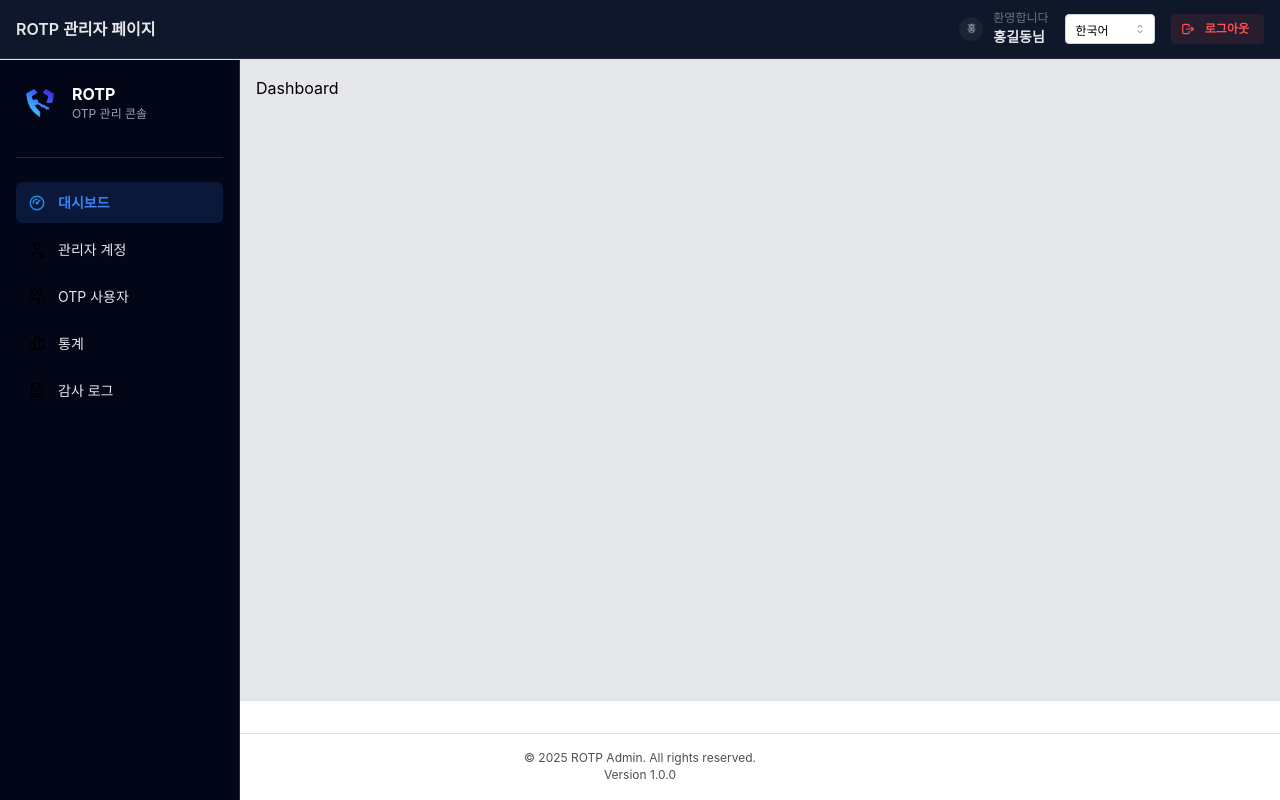
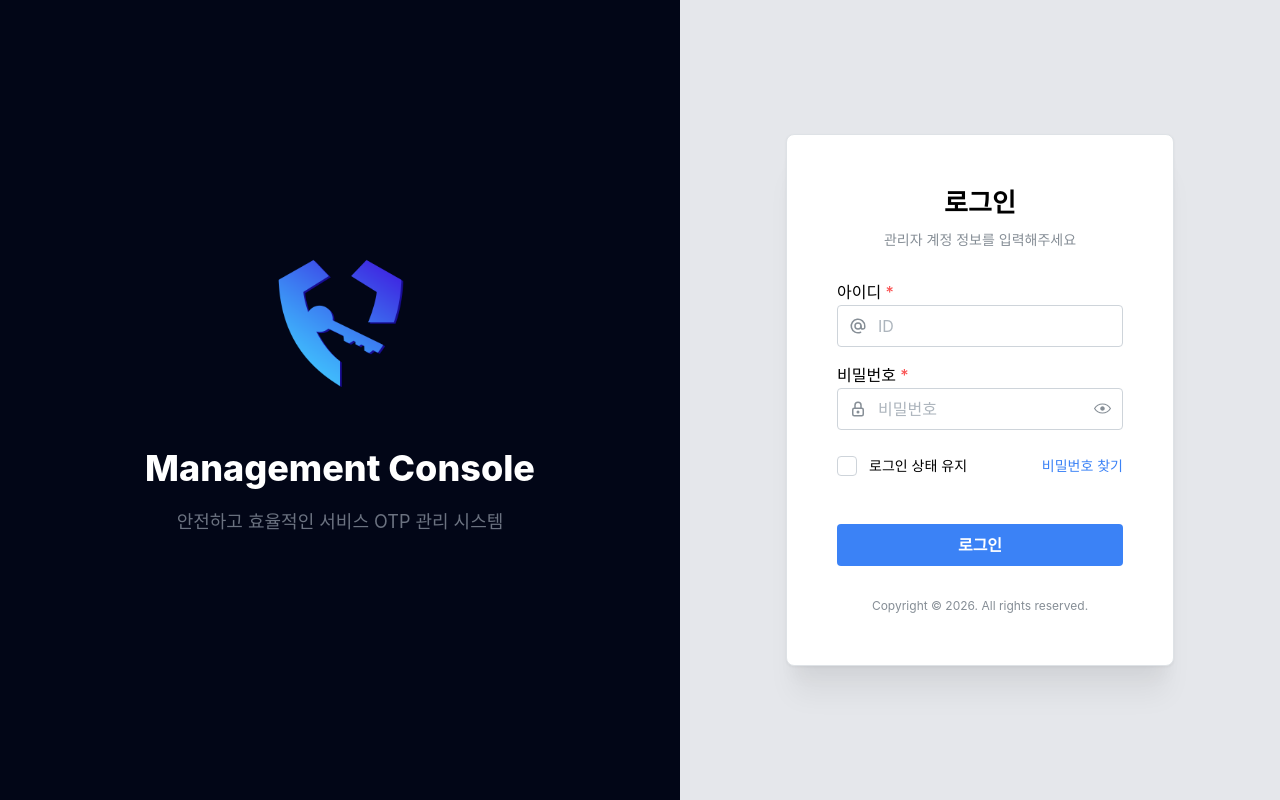
Before and after one commit to LeeRoa/ROTP, a React (Vite) app in the folder rotp-admin/: page / in a window 1280 px wide. Built offline with nearby package versions, Linux system fonts and the light colour scheme.

Commit message:
관리자 로그인 페이지 구현

```diff
--- /dev/null
+++ b/rotp-admin/src/pages/auth/Login.tsx
@@ -0,0 +1,180 @@
+import { useState } from "react";
+import {
+    TextInput,
+    PasswordInput,
+    Checkbox,
+    Anchor,
+    Paper,
+    Title,
+    Text,
+    Container,
+    Group,
+    Button,
+    Stack,
+    Alert,
+    Box,
+    rem,
+    Image
+} from "@mantine/core";
+import { useNavigate } from "react-router-dom";
+import { IconAt, IconLock, IconAlertCircle } from "@tabler/icons-react";
+import { apiPost } from "../../utils/api";
+import type { LoginRequest, LoginResponse } from "../../types/auth";
+import { layoutColors } from "../../theme/colors";
+import {getDeviceUuid} from "../../utils/device.ts";
+
+export default function LoginPage() {
+    const navigate = useNavigate();
+
+    const [username, setUsername] = useState("");
+    const [password, setPassword] = useState("");
+    const [loading, setLoading] = useState(false);
+    const [error, setError] = useState<string | null>(null);
+
+    const handleLogin = async (e: React.FormEvent) => {
+        e.preventDefault();
+        if (!username || !password) return;
+
+        setLoading(true);
+        setError(null);
+
+        const deviceUuid = getDeviceUuid();
+
+        const requestBody: LoginRequest = {
+            username,
+            password,
+            uuid: deviceUuid
+        };
+
+        try {
+            const data = await apiPost<LoginResponse>("/auth/login", requestBody);
+
+            localStorage.setItem("accessToken", data.accessToken);
+            if (data.refreshToken) localStorage.setItem("refreshToken", data.refreshToken);
+
+            navigate("/main");
+        } catch (err: any) {
+            console.error("Login Error:", err);
+            setError("아이디 또는 비밀번호를 확인해주세요.");
+        } finally {
+            setLoading(false);
+        }
+    };
+
+    return (
+        <div style={{ display: 'flex', minHeight: '100vh', overflow: 'hidden' }}>
+
+            {/* 1. 좌측: 브랜딩 영역 (사용자 테마 bgDark 적용) */}
+            <Box
+                visibleFrom="sm"
+                style={{
+                    flex: 1,
+                    backgroundColor: layoutColors.bgDark,
+                    display: 'flex',
+                    flexDirection: 'column',
+                    justifyContent: 'center',
+                    alignItems: 'center',
+                    color: 'white',
+                    padding: rem(40),
+                    position: 'relative'
+                }}
+            >
+                <Box mb={30} style={{ textAlign: 'center', width: '100%' }}>
+                    {/* 로고 영역 */}
+                    <Image
+                        src="logo.png"
+                        w={180}
+                        mx="auto"
+                        fit="contain"
+                        mb="xl"
+                    />
+
+                    <Title order={1} style={{ color: 'white', fontSize: rem(36), fontWeight: 800 }}>
+                        Management Console
+                    </Title>
+                    <Text mt="md" size="lg" style={{ color: layoutColors.textMuted }}>
+                        안전하고 효율적인 서비스 OTP 관리 시스템
+                    </Text>
+                </Box>
+            </Box>
+
+            {/* 2. 우측: 로그인 폼 영역 */}
+            <Box
+                style={{
+                    flex: 1,
+                    display: 'flex',
+                    flexDirection: 'column',
+                    justifyContent: 'center',
+                    backgroundColor: layoutColors.mainBg
+                }}
+            >
+                <Container size={420} w="100%">
+
+                    <Paper withBorder shadow="xl" p={50} radius="md" bg="white">
+
+                        <Stack gap="xs" mb={30} align="center">
+                            <Text fw={900} size="xl" c={layoutColors.primary} hiddenFrom="sm">ROTP</Text>
+
+                            <Title order={2} ta="center">로그인</Title>
+                            <Text c="dimmed" size="sm" ta="center">
+                                관리자 계정 정보를 입력해주세요
+                            </Text>
+                        </Stack>
+
+                        <form onSubmit={handleLogin}>
+                            <Stack gap="md">
+                                {error && (
+                                    <Alert variant="light" color="red" icon={<IconAlertCircle size={16} />} title="오류">
+                                        {error}
+                                    </Alert>
+                                )}
+
+                                <TextInput
+                                    label="아이디"
+                                    placeholder="ID"
+                                    required
+                                    size="md"
+                                    leftSection={<IconAt size={18} />}
+                                    value={username}
+                                    onChange={(e) => setUsername(e.currentTarget.value)}
+                                />
+
+                                <PasswordInput
+                                    label="비밀번호"
+                                    placeholder="비밀번호"
+                                    required
+                                    size="md"
+                                    leftSection={<IconLock size={18} />}
+                                    value={password}
+                                    onChange={(e) => setPassword(e.currentTarget.value)}
+                                />
+
+                                <Group justify="space-between" mt="xs">
+                                    <Checkbox label="로그인 상태 유지" size="sm" />
+                                    <Anchor component="button" size="sm" c={layoutColors.primary}>
+                                        비밀번호 찾기
+                                    </Anchor>
+                                </Group>
+
+                                <Button
+                                    type="submit"
+                                    fullWidth
+                                    mt="xl"
+                                    size="md"
+                                    loading={loading}
+                                    color={layoutColors.primary}
+                                >
+                                    로그인
+                                </Button>
+                            </Stack>
+                        </form>
+
+                        <Text ta="center" mt="xl" size="xs" c="dimmed">
+                            Copyright © 2026. All rights reserved.
+                        </Text>
+                    </Paper>
+                </Container>
+            </Box>
+        </div>
+    );
+}
--- a/rotp-admin/src/routes/AppRouter.tsx
+++ b/rotp-admin/src/routes/AppRouter.tsx
@@ -1,21 +1,38 @@
-import {BrowserRouter, Routes, Route} from "react-router-dom";
-import {AppLayout} from "../components/layout";
+import { BrowserRouter, Routes, Route, Navigate, Outlet } from "react-router-dom";
+import { AppLayout } from "../components/layout";
 import DashboardPage from "../pages/dashboard/DashboardPage";
 import AdminAccountListPage from "../pages/adminAccounts/AdminAccountsList";
 import AdminAccountEditPage from "../pages/adminAccounts/AdminAccountsEdit";
-import OtpUserList from "../pages/otpUsers/OtpUsersList.tsx";
+import OtpUserList from "../pages/otpUsers/OtpUsersList";
+import Login from "../pages/auth/Login";
+import ProtectedRoute from "../routes/auth/ProtectedRoute";
 
 export default function AppRouter() {
     return (
         <BrowserRouter>
-            <AppLayout>
-                <Routes>
-                    <Route path="/" element={<DashboardPage/>}/>
-                    <Route path="/admin-accounts" element={<AdminAccountListPage/>}/>
-                    <Route path="/admin-accounts/:id" element={<AdminAccountEditPage/>}/>
-                    <Route path="/otp-users" element={<OtpUserList/>}/>
-                </Routes>
-            </AppLayout>
+            <Routes>
+                {/* 1. Public Route: 로그인 페이지 (레이아웃 없음, 보호 없음) */}
+                <Route path="/" element={<Login />} />
+
+                {/* 2. Protected Routes: 로그인 해야만 접근 가능 */}
+                <Route element={<ProtectedRoute />}>
+
+                    {/* 3. Layout Route: 여기서 AppLayout을 적용합니다 */}
+                    {/* 이렇게 하면 로그인 페이지는 레이아웃 영향을 안 받고, 아래 페이지들만 받습니다 */}
+                    <Route element={<AppLayout><Outlet /></AppLayout>}>
+
+                        <Route path="/main" element={<DashboardPage />} />
+                        <Route path="/admin-accounts" element={<AdminAccountListPage />} />
+                        <Route path="/admin-accounts/:id" element={<AdminAccountEditPage />} />
+                        <Route path="/otp-users" element={<OtpUserList />} />
+
+                    </Route>
+                </Route>
+
+                {/* 4. 잘못된 경로 처리 (선택사항) */}
+                <Route path="*" element={<Navigate to="/" replace />} />
+
+            </Routes>
         </BrowserRouter>
     );
 }
--- /dev/null
+++ b/rotp-admin/src/routes/auth/ProtectedRoute.tsx
@@ -0,0 +1,18 @@
+import { Navigate, Outlet, useLocation } from "react-router-dom";
+
+export default function ProtectedRoute() {
+    // 1. 토큰 확인 (키 이름은 저장할 때 쓴 것과 같아야 합니다)
+    const isAuthenticated = !!localStorage.getItem("accessToken");
+
+    // 현재 위치 저장 (로그인 후 원래 가려던 페이지로 돌려보내기 위함 - 선택사항)
+    const location = useLocation();
+
+    if (!isAuthenticated) {
+        // 토큰이 없으면 로그인 페이지로 이동
+        // replace: 뒤로가기 눌렀을 때 다시 이 페이지로 오지 않도록 기록 교체
+        return <Navigate to="/login" state={{ from: location }} replace />;
+    }
+
+    // 토큰이 있으면 하위 라우트(Outlet) 렌더링
+    return <Outlet />;
+}
--- /dev/null
+++ b/rotp-admin/src/types/auth.ts
@@ -0,0 +1,16 @@
+// src/types/auth.ts
+
+// 로그인 요청 DTO
+export interface LoginRequest {
+    username: string;
+    password: string;
+    uuid: string;
+}
+
+// 로그인 응답 DTO (서버에서 주는 토큰 구조에 맞춰 수정 필요)
+export interface LoginResponse {
+    accessToken: string;
+    refreshToken: string; // 리프레시 토큰이 있다면 추가
+    tokenType: string;    // 예: "Bearer"
+    expiresIn: number;    // 만료 시간 (선택 사항)
+}
--- /dev/null
+++ b/rotp-admin/src/utils/device.ts
@@ -0,0 +1,26 @@
+export function getDeviceUuid(): string {
+    const STORAGE_KEY = "device_uuid";
+
+    // 1. 로컬 스토리지에서 기존 UUID를 찾아봅니다.
+    let uuid = localStorage.getItem(STORAGE_KEY);
+
+    // 2. 없으면 새로 생성.
+    if (!uuid) {
+        // 최신 브라우저는 crypto.randomUUID()를 지원
+        if (typeof crypto !== 'undefined' && crypto.randomUUID) {
+            uuid = crypto.randomUUID();
+        } else {
+            // 구형 브라우저 호환용 (혹은 uuid 라이브러리 설치 없이 간단 구현)
+            uuid = 'xxxxxxxx-xxxx-4xxx-yxxx-xxxxxxxxxxxx'.replace(/[xy]/g, function(c) {
+                const r = Math.random() * 16 | 0;
+                const v = c === 'x' ? r : (r & 0x3 | 0x8);
+                return v.toString(16);
+            });
+        }
+
+        // 3. 생성한 UUID를 저장해둡니다. (다음번에도 쓰기 위해)
+        localStorage.setItem(STORAGE_KEY, uuid);
+    }
+
+    return uuid;
+}
```
Also changed, not shown: rotp-admin/src/utils/api.ts (+12 -3 lines).
